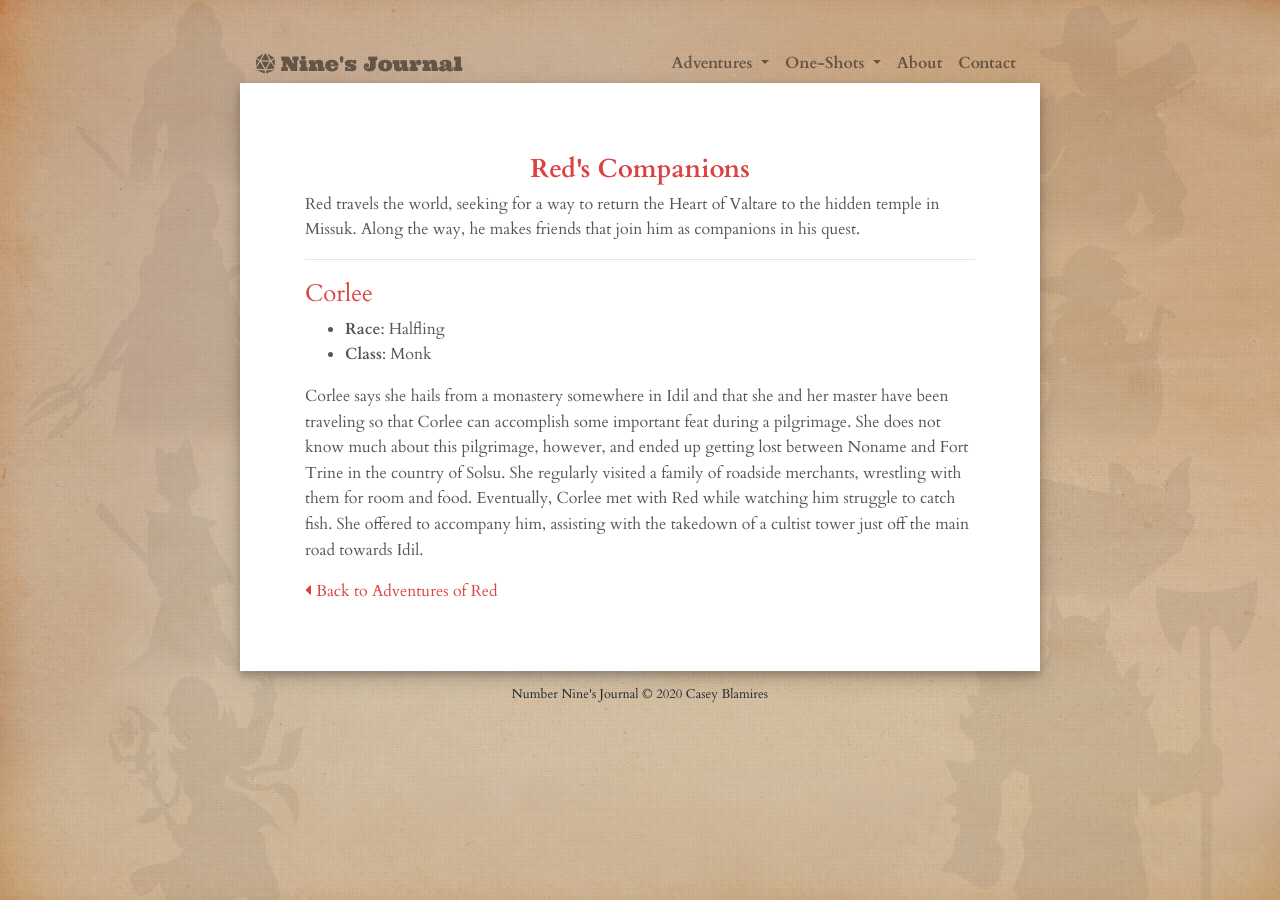
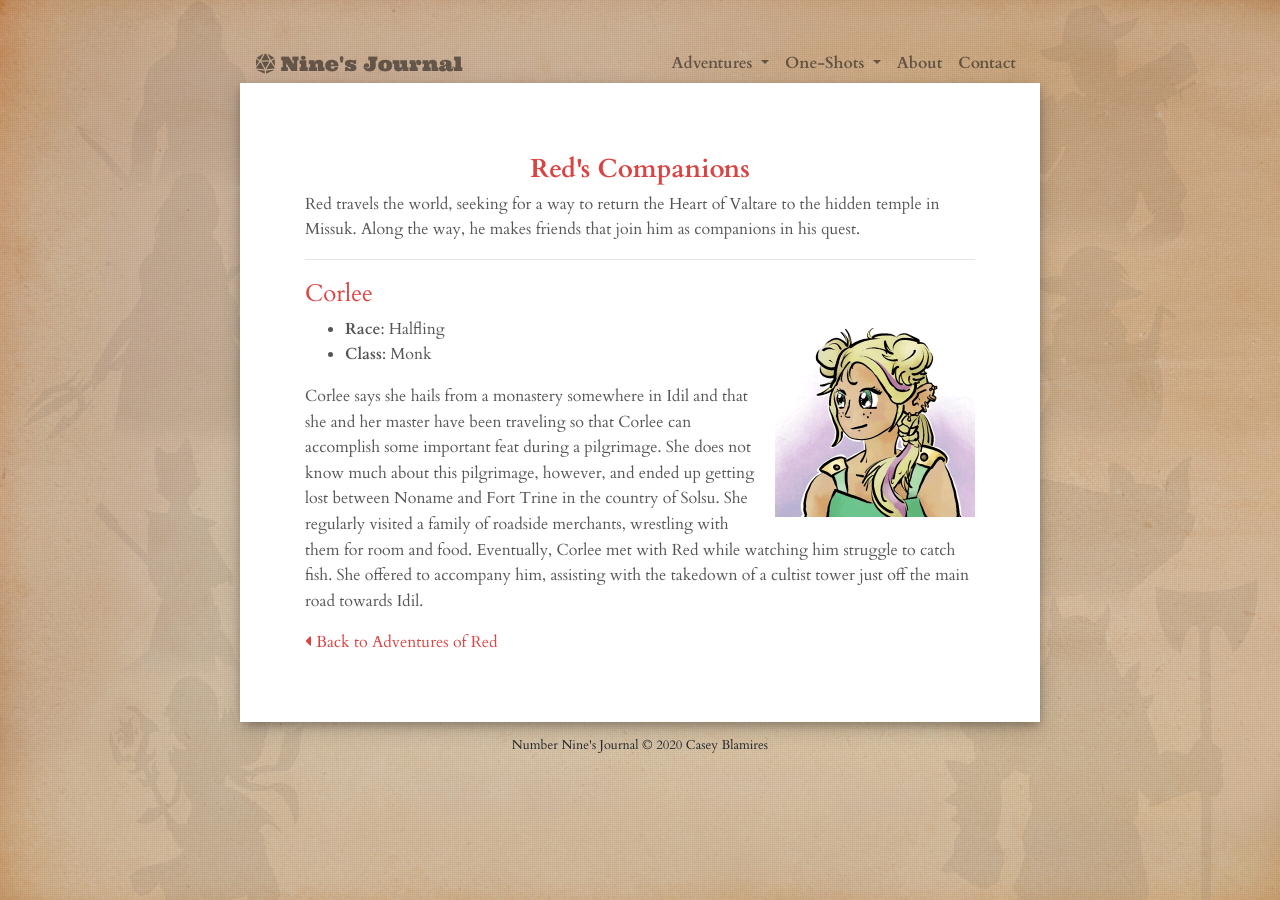
Before and after one commit to clblamires/ninesjournal, a Jekyll site: the page built from red/companions.html, in a window 1280 px wide. Built offline with Jekyll 4.4.1, drawn with Linux system fonts in a browser that asks for light colours; nearby versions of some CDN libraries.

Commit message:
Some minor tweaks here and there

```diff
--- a/css/layout.scss
+++ b/css/layout.scss
@@ -216,20 +216,17 @@ table a {
     float: right;
     width: 100%;
     max-width: 200px;
-    // padding-left: 10px;
-    border: solid 1px black;
+    cursor: pointer;
+    margin-left: 20px;
 }
 @media (max-width: 576px){
     .character-image{
         float: none;
-        padding-left: none;
+        margin-left: none;
     }
 }
 
-#red {
-    cursor: pointer;
-}
-#red-portrait {
+.character-portrait {
     width: 100%;
 }
 
--- a/party/ophinia.html
+++ b/party/ophinia.html
@@ -31,7 +31,7 @@ adventure: calatia
 
 <h3>Divine Weapon</h3>
 <p>
-    Ophinia's weapon was a common battleaxe that was originally created by a humble blacksmith. It came to the Hero of Time and passed through his lineage until it came to Ophinia. Paraba, the patron god of heroes, put the last of his soul and power into it before he died, creating a new divine weapon. The weapon glows a faint red color when it comes close to areas of bloodshed.
+    Ophinia's weapon was a common battleaxe that was originally created by a humble blacksmith. It came to the Hero of Time and passed through his lineage until it came to Ophinia. Paraba, the patron god of heroes, put the last of his soul and power into it before he died, creating a new divine weapon called Hero's Honor. The weapon glows a faint red color when it comes close to areas of bloodshed. Paraba can occasionally speak to Ophinia through Hero's Honor.
 </p>
 
 {% include return.html content="quest-for-calatia" %}
--- a/party/whisper.html
+++ b/party/whisper.html
@@ -21,7 +21,7 @@ adventure: calatia
     Whisper is a strange creature. He is a wolf with strong jaws, long gray fur, and incredible strength. Despite this, the wolf makes absolutely no sound when it moves, breaths, eats, or tracks. This causes those around Whisper to feel very intimidated, but Whisper's companion, <a href="{{ site.url }}/party/gongu">Gongu</a>, feels safe around him. Gongu and Whisper share a powerful bond, having saved each other many times. Gongu is even able to communicate with Whisper through the use of magic, and Whisper refuses to speak to anyone else.
 </p>
 <p>
-    As an Anima, Whisper has special powers that are linked to his companion, Gongu. Whisper can attune to certain Anima Totems to acquire new abilities or powers. If ever Whisper were to die, Gongu can revive him with a ritual.
+    As an Anima, Whisper has special powers that are linked to his companion, Gongu. Whisper can attune to certain Anima Totems to acquire new abilities or powers. If ever Whisper were to die, Gongu can perform a sacred ritual that Hylia taught him, summoning Whisper's spirit back from death.
 </p>
 
 
--- a/party/zedeki.html
+++ b/party/zedeki.html
@@ -32,7 +32,7 @@ adventure: calatia
 
 <h3>Divine Weapon</h3>
 <p>
-    Zedeki inherited Gale Force from his grandfather and learned that it passed through his family all the way from the ancient Zora that helped Hylia in her fight against Demise. Gale Force is made with wood from trees that only grow near fairy fountains. At first, Gale Force would cause Zedeki injury if he used it, but its full power has since been restored. It creates its own magical annumition, but never brings mortal injury to unarmed foes.
+    Zedeki inherited Gale Force from his grandfather and learned that it passed through his family all the way from the ancient Zora that helped Hylia in her fight against Demise. Gale Force is made with wood from trees that only grow near fairy fountains. At first, Gale Force would cause Zedeki injury if he used it, but its full power has since been restored. Gale Force was originally blessed and became divine due to the influence of the great spirit, Jabun, but has since been taken up by the Wind Fish. It creates its own magical annumition, but never brings mortal injury to unarmed foes. With it, Zedeki can speak to fish.
 </p>
 
 {% include return.html content="quest-for-calatia" %}
--- a/red/companions.html
+++ b/red/companions.html
@@ -12,6 +12,7 @@ title: Companions
 
 <hr>
 <h4>Corlee</h4>
+<img src="{{ site_url }}/images/red/corlee_character_portrait.png" alt="Image of Corlee" class="character-image" data-toggle="modal" data-target="#myModal">
 <ul>
     <li><b>Race</b>: Halfling</li>
     <li><b>Class</b>: Monk</li>
@@ -22,3 +23,17 @@ title: Companions
 
 
 {% include return.html content="red" %}
+
+
+<div class="modal fade" id="myModal" role="dialog">
+    <div class="modal-dialog">
+      <div class="modal-content">
+        <div class="modal-header">
+            <button type="button" class="close" data-dismiss="modal">&times;</button>
+        </div>
+        <div class="modal-body">
+            <img src="{{ site.url }}/images/red/corlee_character_color.png" alt="Portrait of Corlee" class="character-portrait">
+        </div>
+      </div>
+    </div>
+</div>
```
Also changed, not shown: red.html (+4 -7 lines), images/red/corlee_character_color.png (added), images/red/corlee_character_portrait.png (added), images/red/red_character_color.png, images/red/red_character_portrait.png, images/red/red_character_portrait_bw.png (deleted), images/red/red_paper.png (deleted), 1 other file.
